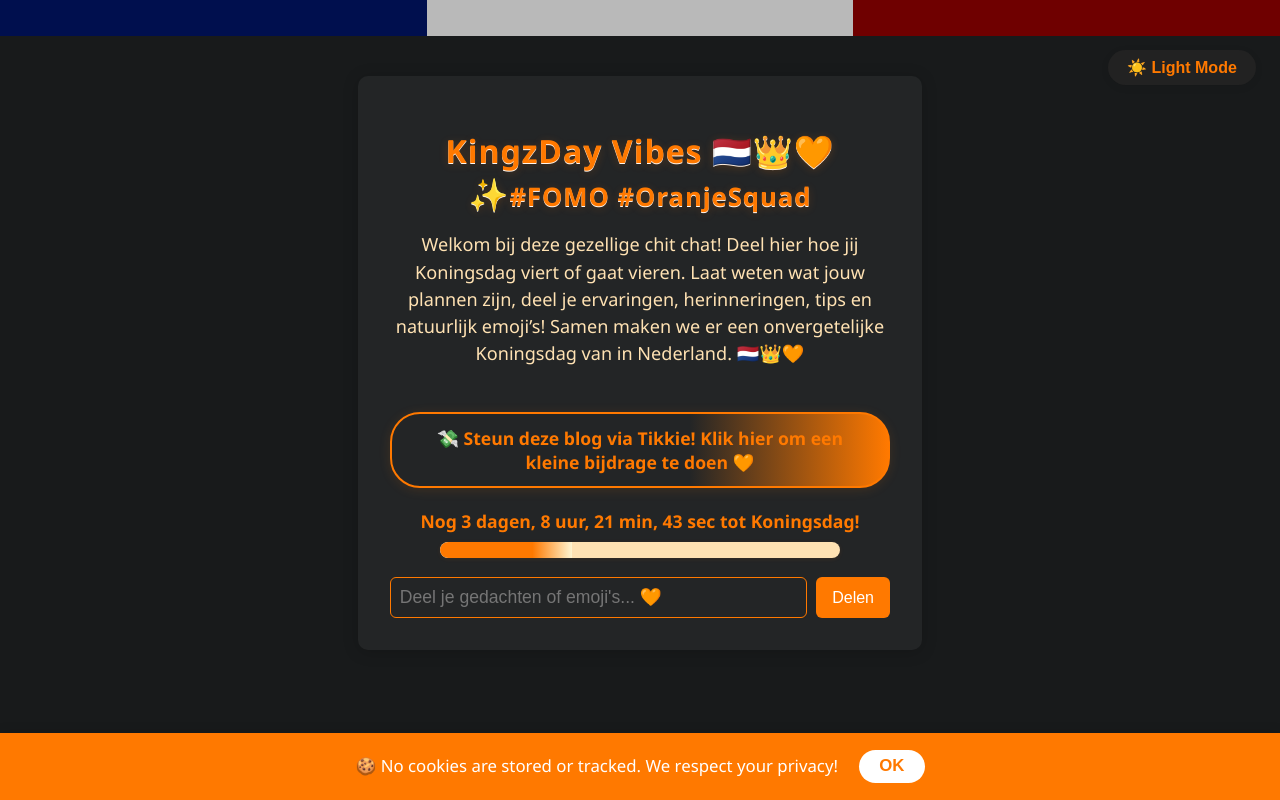
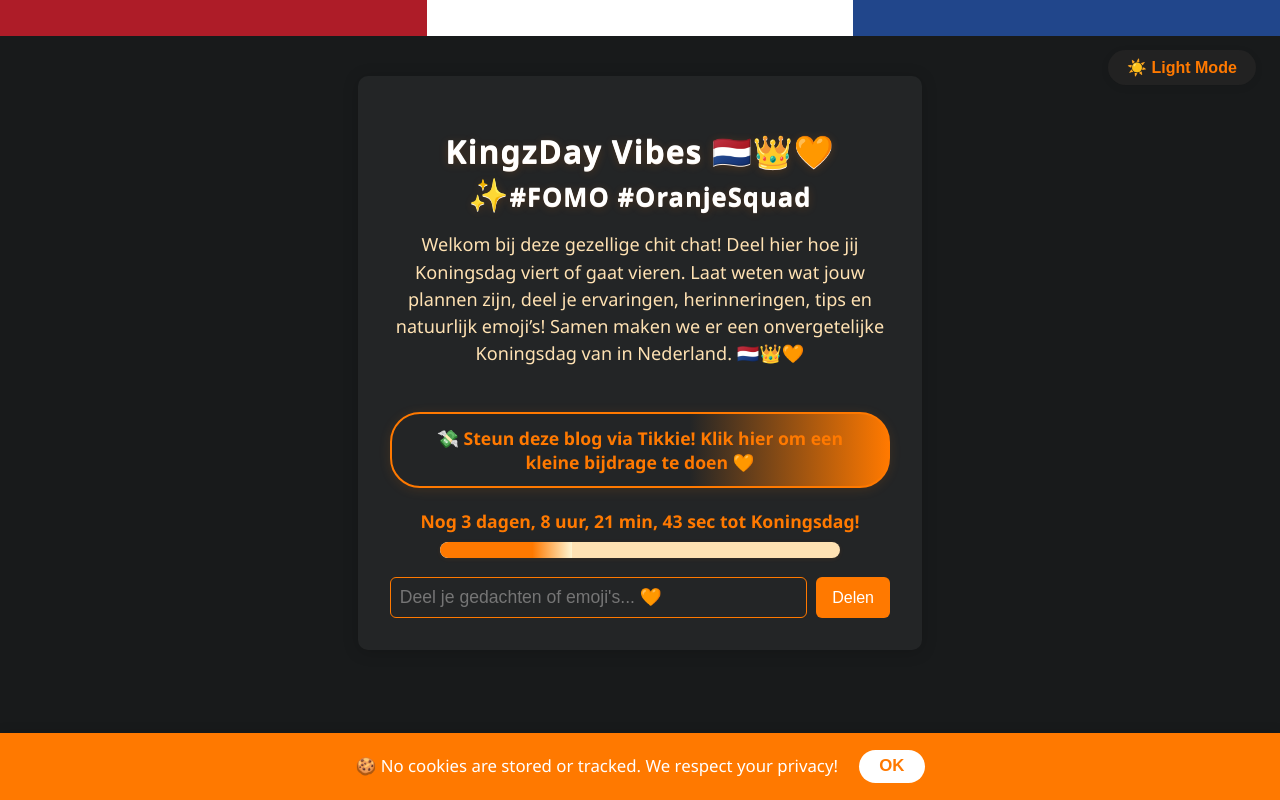
Before and after one commit to theookyere/kingsday-ui-blog, a plain HTML site: page templates/index.html in a window 1280 px wide. Both pictures are taken after a click on the button "🌙 Dark Mode". Drawn offline with Linux system fonts and the light colour scheme; no server answers.

Commit message:
Add files via upload

```diff
--- a/static/style.css
+++ b/static/style.css
@@ -18,7 +18,7 @@ body.dark-mode {
 }
 .dark-mode .container, body.dark-mode .container {
     background: #232526;
-    color: #f6f6f6;
+    color: #fff;
     box-shadow: 0 2px 16px rgba(0,0,0,0.18);
 }
 h1 {
@@ -32,7 +32,8 @@ h1 {
 .dark-mode h4,
 .dark-mode h5,
 .dark-mode h6 {
-    color: #ff7900;
+    color: #fff;
+    text-shadow: 0 2px 10px #ff790033,0 1px 0 #ff7900;
 }
 #postForm {
     display: flex;
@@ -178,7 +179,7 @@ button:hover {
     color: #ff7900;
 }
 .dark-mode #nl-flag-banner div {
-    filter: brightness(0.8) contrast(1.2);
+    filter: none;
 }
 
 /* Confetti Animation */
--- a/templates/index.html
+++ b/templates/index.html
@@ -7,12 +7,12 @@
     <link rel="stylesheet" href="/static/style.css">
 </head>
 <body>
-    <!-- NL Flag Banner (no overlay) -->
+    <!-- NL Flag Banner (correct order: red, white, blue) -->
     <div id="nl-flag-banner" style="width:100%;height:36px;display:flex;flex-direction:row;align-items:center;justify-content:center;position:relative;z-index:900;">
       <div style="height:100%;width:100vw;max-width:100%;display:flex;">
+        <div style="flex:1;background:#ae1c28;height:100%;"></div>
+        <div style="flex:1;background:#fff;height:100%;"></div>
         <div style="flex:1;background:#21468b;height:100%;"></div>
-        <div style="flex:1;background:#fff;height:100%;"></div>
-        <div style="flex:1;background:#ae1c28;height:100%;"></div>
       </div>
     </div>
     <!-- Confetti Canvas -->
```
